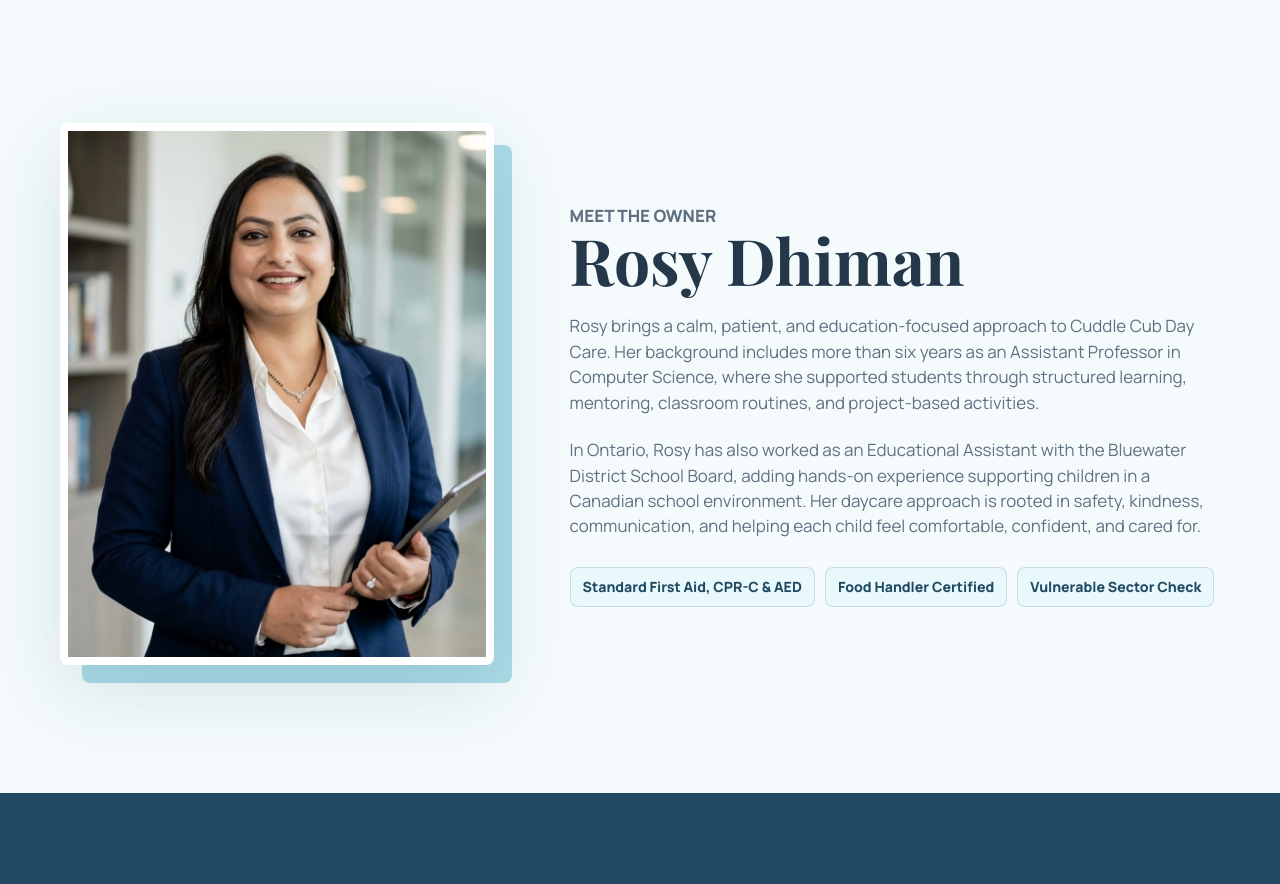
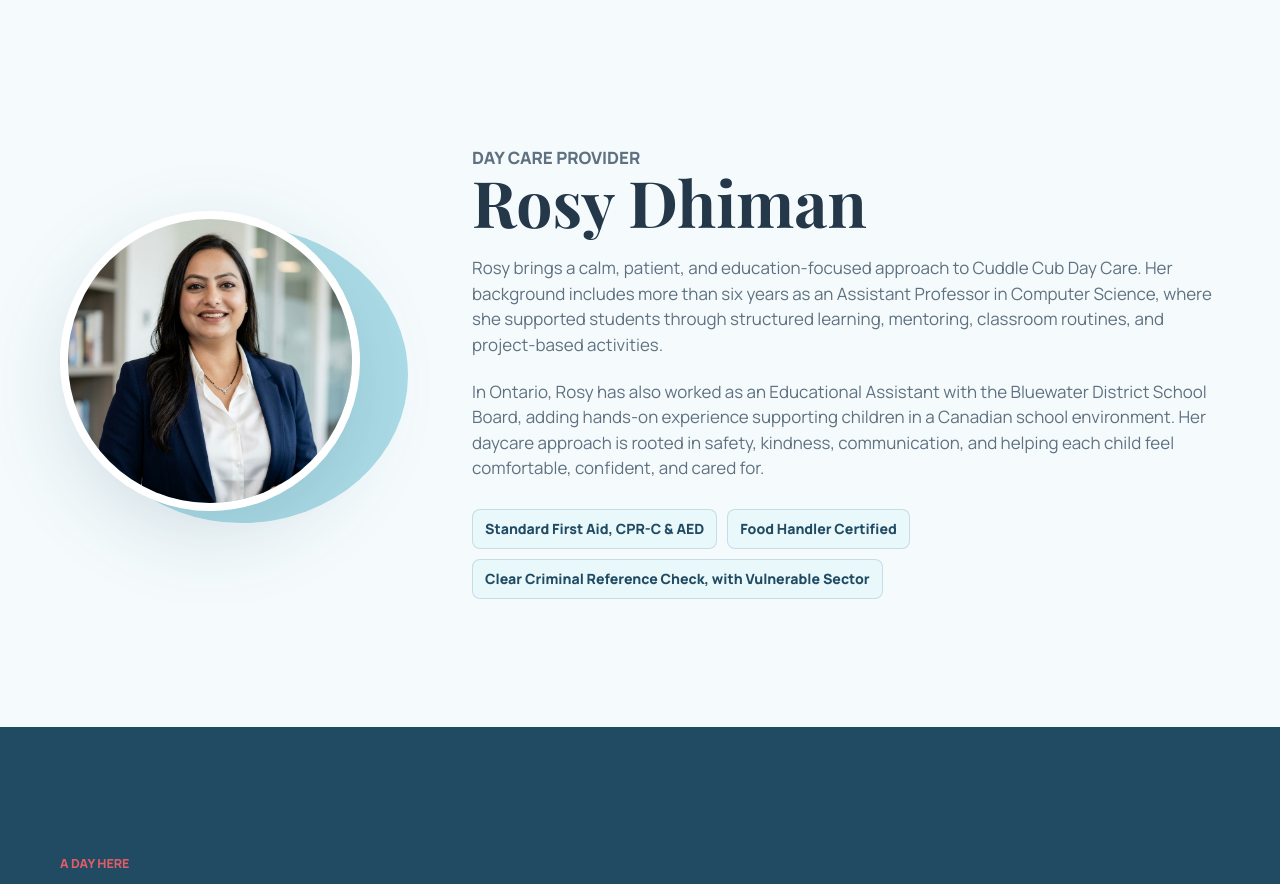
Before and after one commit to vdhiman0810/cuddlecub, a plain HTML site: page index.html in a window 1280 px wide. Shown: the part 1680-2564 px from the top of the page. Drawn offline with nearby package versions, Linux system fonts and the light colour scheme.

Commit message:
style update

```diff
--- a/index.html
+++ b/index.html
@@ -127,7 +127,7 @@
           />
         </div>
         <div class="owner-copy">
-          <p class="eyebrow">Meet the Owner</p>
+          <p class="eyebrow">Day Care Provider</p>
           <h2>Rosy Dhiman</h2>
           <p>
             Rosy brings a calm, patient, and education-focused approach to Cuddle
@@ -146,7 +146,7 @@
           <div class="owner-credentials" aria-label="Rosy Dhiman credentials">
             <span>Standard First Aid, CPR-C & AED</span>
             <span>Food Handler Certified</span>
-            <span>Vulnerable Sector Check</span>
+            <span>Clear Criminal Reference Check, with Vulnerable Sector</span>
           </div>
         </div>
       </section>
--- a/styles.css
+++ b/styles.css
@@ -298,7 +298,7 @@ h2 {
 
 .owner-section {
   display: grid;
-  grid-template-columns: minmax(260px, 0.8fr) minmax(320px, 1.2fr);
+  grid-template-columns: minmax(220px, 0.62fr) minmax(320px, 1.38fr);
   gap: clamp(34px, 6vw, 76px);
   align-items: center;
 }
@@ -309,8 +309,8 @@ h2 {
 
 .owner-photo-wrap::before {
   position: absolute;
-  inset: 22px -18px -18px 22px;
-  border-radius: 8px;
+  inset: 16px -12px -12px 16px;
+  border-radius: 50%;
   background: var(--sky);
   content: "";
   z-index: -1;
@@ -318,10 +318,10 @@ h2 {
 
 .owner-photo {
   display: block;
-  width: 100%;
-  aspect-ratio: 4 / 5;
+  width: min(100%, 300px);
+  aspect-ratio: 1;
   border: 8px solid var(--white);
-  border-radius: 8px;
+  border-radius: 50%;
   object-fit: cover;
   object-position: center top;
   box-shadow: var(--shadow);
```
